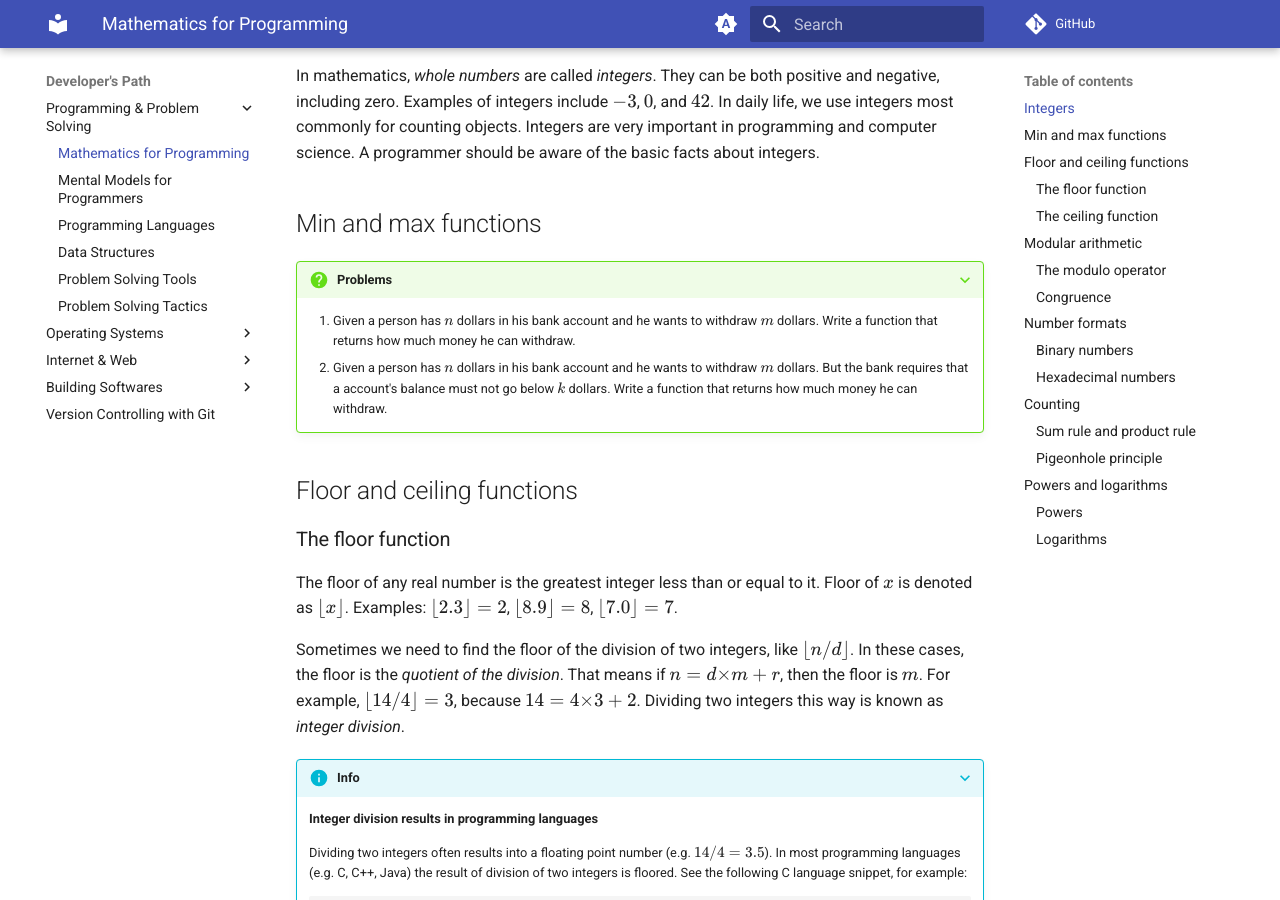
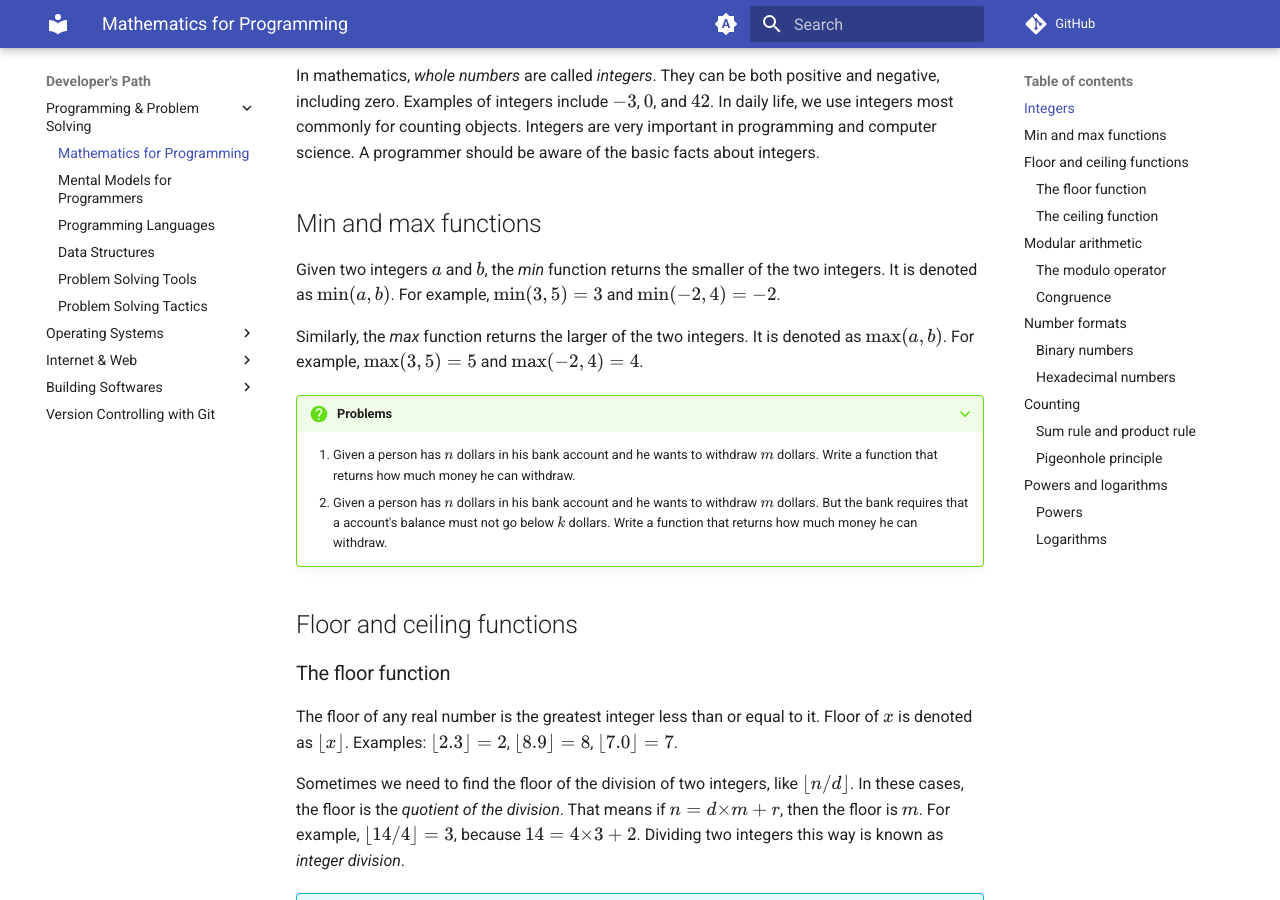
Before and after one commit to gharials/dev-path, an MkDocs documentation site: the page built from docs/programming/math-prog.md, in a window 1280 px wide and 900 px high, scrolled down 377 px. Built offline with MkDocs 1.6.1 and Material for MkDocs 9.7.7, drawn with Linux system fonts in a browser that asks for light colours; comment, search, counter and statistics services are not loaded.

Commit message:
min and max function definitions.

```diff
--- a/docs/programming/math-prog.md
+++ b/docs/programming/math-prog.md
@@ -9,6 +9,10 @@ In everyday life, we are used to working with mainly two types of numbers: whole
 In mathematics, _whole numbers_ are called _integers_. They can be both positive and negative, including zero. Examples of integers include $-3$, $0$, and $42$. In daily life, we use integers most commonly for counting objects. Integers are very important in programming and computer science. A programmer should be aware of the basic facts about integers.
 
 ## Min and max functions
+
+Given two integers $a$ and $b$, the _min_ function returns the smaller of the two integers. It is denoted as $\min(a, b)$. For example, $\min(3, 5) = 3$ and $\min(-2, 4) = -2$.
+
+Similarly, the _max_ function returns the larger of the two integers. It is denoted as $\max(a, b)$. For example, $\max(3, 5) = 5$ and $\max(-2, 4) = 4$.
 
 ???+ question "Problems"
     1. Given a person has $n$ dollars in his bank account and he wants to withdraw $m$ dollars. Write a function that returns how much money he can withdraw.
```
